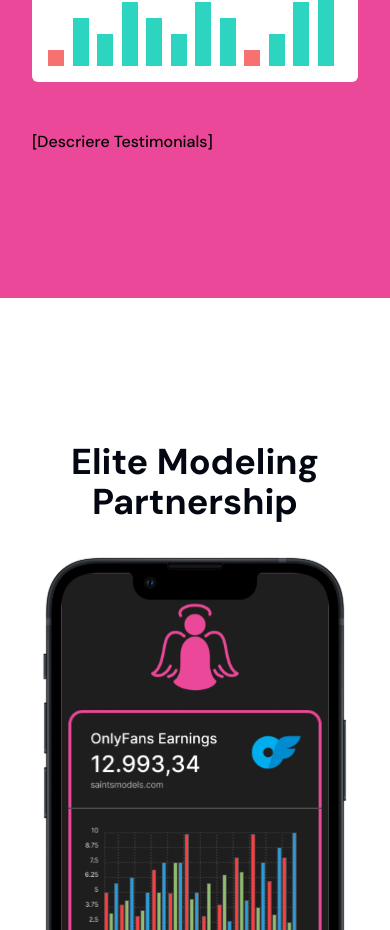
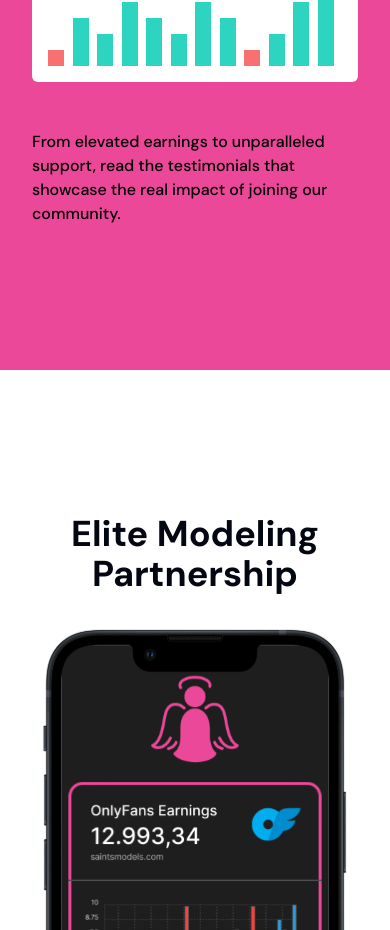
Before and after one commit to antonio-grosu/saint-frontend, a Next.js app: page / in a window 390 px wide. Shown: the part 1898-2828 px from the top of the page. Built offline with nearby package versions, Linux system fonts and the light colour scheme.

Commit message:
change fe bugs

```diff
--- a/app/page.js
+++ b/app/page.js
@@ -247,7 +247,11 @@
           )}
         </div>
       </div>
-      <p className="md:hidden mt-12 ">[Descriere Testimonials]</p>
+      <p className="md:hidden mt-12 ">
+        {" "}
+        From elevated earnings to unparalleled support, read the testimonials
+        that showcase the real impact of joining our community.
+      </p>
     </div>
   );
 };
```
